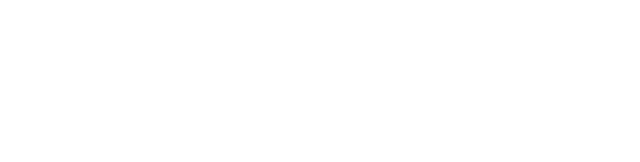
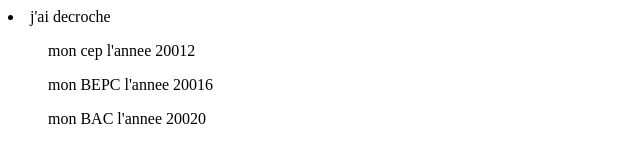
Before and after one commit to djouman/git-mon-cv, a plain HTML site: page index.html in a window 1280 px wide. Shown: the whole page, without its empty margins (0-640 px from the left). Drawn offline with Linux system fonts and the light colour scheme.

Commit message:
mise en place de la section formations

```diff
--- a/index.html
+++ b/index.html
@@ -7,8 +7,10 @@
     <title>Document</title>
 </head>
 <body>
-    <header></header>
-    <main></main>
-    <footer></footer>
+    <li>j'ai decroche
+        <ul>mon cep l'annee 20012</ul>
+        <ul>mon BEPC l'annee 20016</ul>
+        <ul>mon BAC l'annee 20020</ul>
+    </li>
 </body>
 </html>
```
